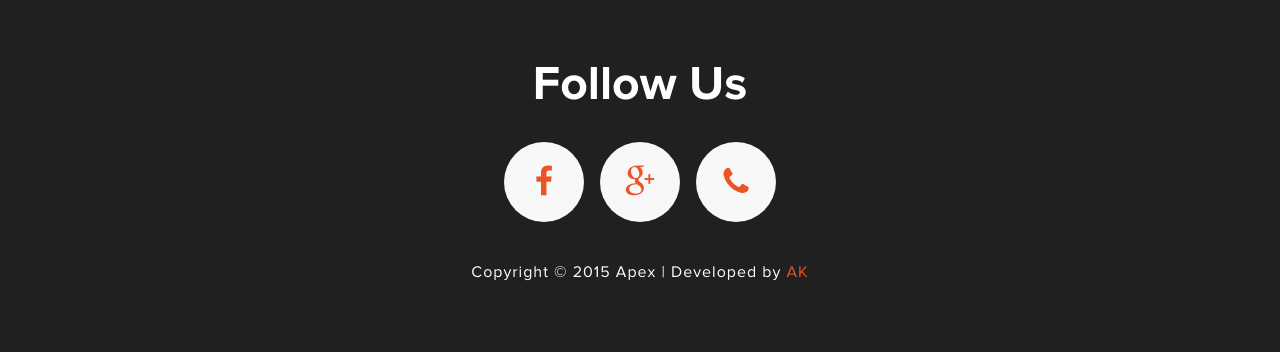
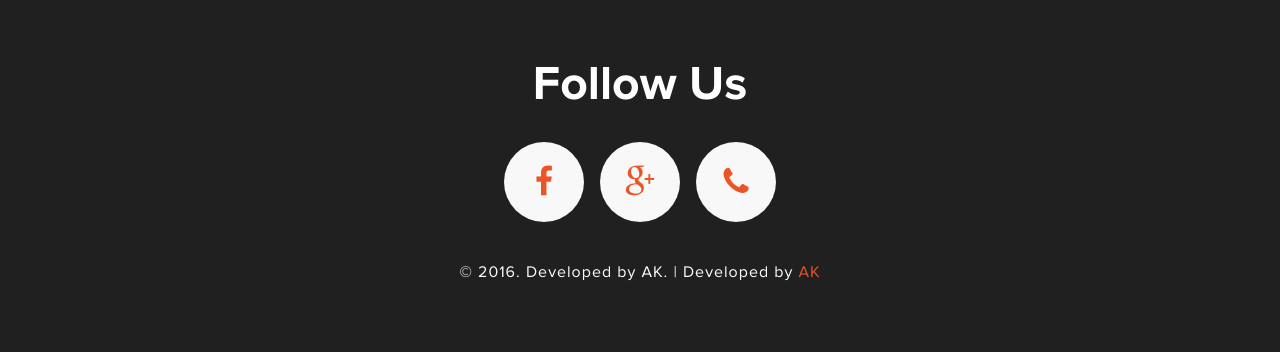
Before and after one commit to androidloverlay/apex, a PHP site: page / in a window 1280 px wide. Shown: the part 3834-4196 px from the top of the page. Run offline with PHP 8.4, Linux system fonts and the light colour scheme; some libraries are stand-ins or nearby versions.

Commit message:
Update index.php

```diff
--- a/index.php
+++ b/index.php
@@ -251,7 +251,7 @@
         </ul>
       </div>
       <div class="col-md-12 col-sm-12 copyright">
-        <p>Copyright © 2015 Apex
+        <p>&copy; <?php echo date("Y") ?>. Developed by AK.
 
         | Developed by <a target="_blank" rel="nofollow" >AK</a></p>
       </div>
```
